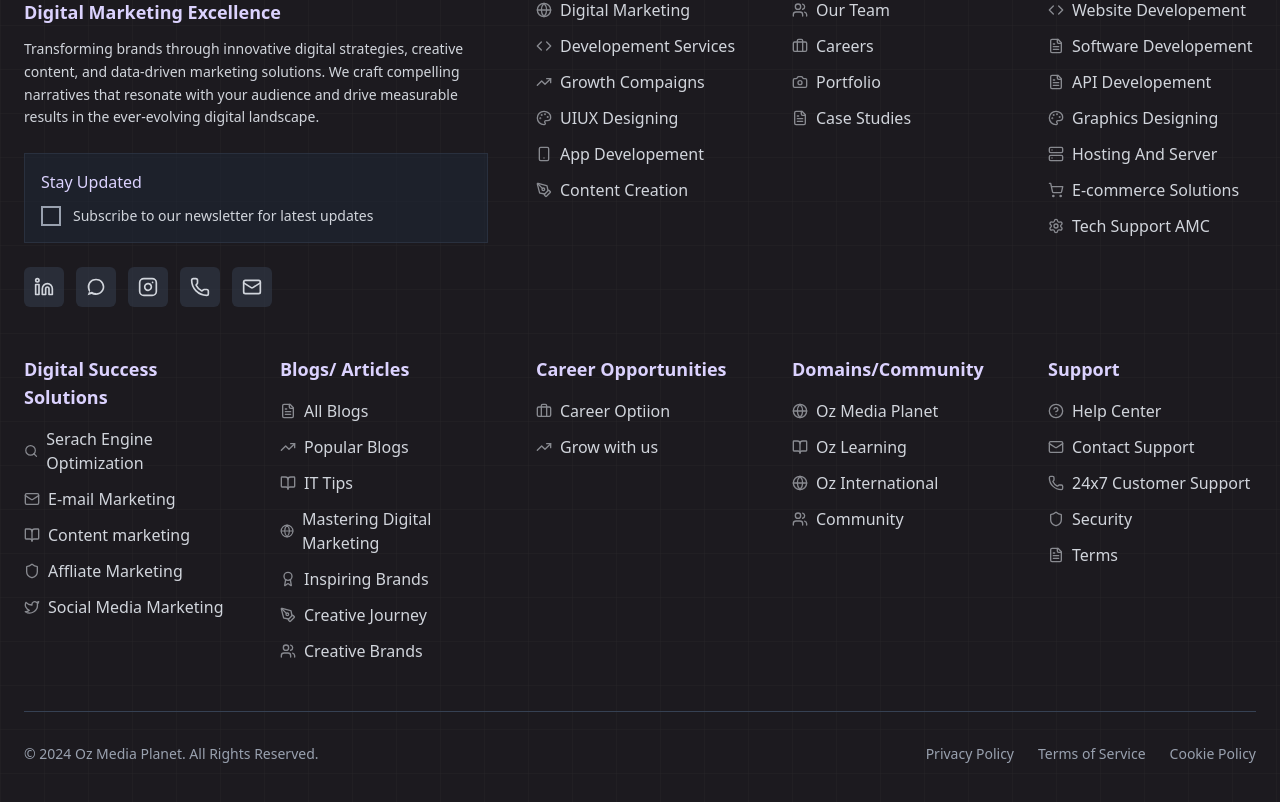
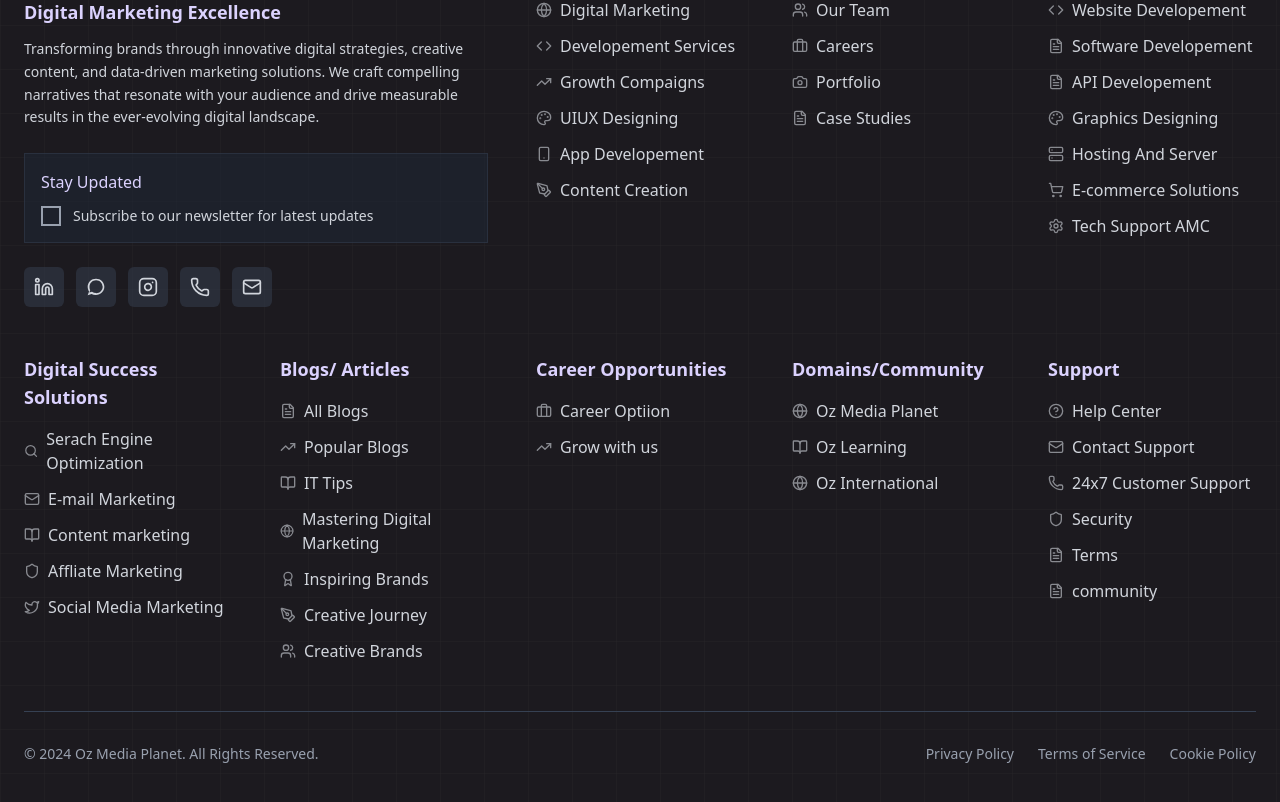
Before and after one commit to Suryansh9331/Official_OzMP_web, a React (Vite) app: page /privacy-policy in a window 1280 px wide. Shown: the part 4755-5557 px from the top of the page. Built offline with nearby package versions, Linux system fonts and the light colour scheme; a web font is replaced by a local one.

Commit message:
footer updated

```diff
--- a/src/Component/Footer.jsx
+++ b/src/Component/Footer.jsx
@@ -197,12 +197,28 @@ const footerSections = [
   {
     title: "Domains/Community",
     links: [
-      { label: "Oz Media Planet", icon: Globe, to: "" },
-      { label: "Oz Learning", icon: BookOpen, to: "" },
-      { label: "Oz International", icon: Globe, to: "" },
-      { label: "Community", icon: Users, to: "" },
+      {
+        label: "Oz Media Planet",
+        icon: Globe,
+        to: "https://ozmediaplanet.com",
+        external: true,
+      },
+      {
+        label: "Oz Learning",
+        icon: BookOpen,
+        to: "https://ozlearning.org",
+        external: true,
+      },
+      {
+        label: "Oz International",
+        icon: Globe,
+        to: "https://ozinternational.com",
+        external: true,
+      },
+       // keep internal
     ],
   },
+
   {
     title: "Support",
     links: [
@@ -215,6 +231,7 @@ const footerSections = [
       },
       { label: "Security", icon: Shield, to: "/privacy-policy" },
       { label: "Terms", icon: FileText, to: "/terms-and-condition" },
+      { label: "community", icon: FileText, to: "/contact-us" },
     ],
   },
 ];
@@ -364,6 +381,17 @@ const Footer = () => {
               <ul className="space-y-3">
                 {section.links.map((link, i) => (
                   <li key={i}>
+                    {link.external ? (
+                      <a
+                        href={link.to}
+                        target="_blank"
+                        rel="noopener noreferrer"
+                        className="flex items-center text-gray-300 hover:text-[#DBD2FE] transition-all duration-300 group hover:translate-x-1"
+                      >
+                        <link.icon className="w-4 h-4 mr-2 opacity-60 group-hover:opacity-100 transition-opacity duration-300" />
+                        {link.label}
+                      </a>
+                    ) : (
                       <Link
                         to={link.to}
                         className="flex items-center text-gray-300 hover:text-[#DBD2FE] transition-all duration-300 group hover:translate-x-1"
@@ -371,6 +399,7 @@ const Footer = () => {
                         <link.icon className="w-4 h-4 mr-2 opacity-60 group-hover:opacity-100 transition-opacity duration-300" />
                         {link.label}
                       </Link>
+                    )}
                   </li>
                 ))}
               </ul>
--- a/src/Component/Testimonial.jsx
+++ b/src/Component/Testimonial.jsx
@@ -206,7 +206,7 @@ const TestimonialSlider = () => {
       name: "Rohan Mehta",
       designation: "Founder",
       company: "Mehta Logistics",
-      image: "https://i.ibb.co/tXz7Ycc/indian-man1.jpg", // Indian man image
+      image: "https://images.unsplash.com/photo-1585846416120-3a7354ed7d39?w=600&auto=format&fit=crop&q=60&ixlib=rb-4.1.0&ixid=M3wxMjA3fDB8MHxzZWFyY2h8MTh8fGJ1c2luZXNzbWVufGVufDB8fDB8fHww", // Indian man image
       testimonial: `OZ Media Planet transformed our digital operations with a highly responsive and professional approach. They developed a streamlined, user-friendly corporate website along with a custom CRM system tailored to our logistics operations. The IT services they provided helped us eliminate paperwork, automate key processes like fleet tracking and order management, and improve operational efficiency by over 40%. Their after-support has been equally impressive, ensuring our digital systems evolve with our needs.`,
       rating: 5,
 
@@ -216,7 +216,7 @@ const TestimonialSlider = () => {
       name: "Neha Sharma",
       designation: "Marketing Head",
       company: "PureGlow Cosmetics",
-      image: "https://i.ibb.co/dLmdcJv/indian-woman1.jpg", // Indian woman image
+      image: "https://images.unsplash.com/photo-1551989745-347c28b620e5?w=600&auto=format&fit=crop&q=60&ixlib=rb-4.1.0&ixid=M3wxMjA3fDB8MHxzZWFyY2h8MTZ8fHByb2Zlc3Npb25hbCUyMGxhZHl8ZW58MHx8MHx8fDA%3D", // Indian woman image
       testimonial: `Our partnership with OZ Media Planet resulted in a complete brand repositioning across digital platforms. Their team conceptualized and executed a comprehensive digital marketing strategy — from social media management to influencer collaborations and targeted paid advertising. Within three months, we observed a 75% increase in social media engagement and a 35% uplift in sales conversion through our e-commerce website. Their creative team delivered visually stunning content that resonated with our target audience.`,
       rating: 5,
 
@@ -226,7 +226,7 @@ const TestimonialSlider = () => {
       name: "Arjun Rao",
       designation: "Co-founder",
       company: "EventEase",
-      image: "https://i.ibb.co/yy3tDdm/indian-man2.jpg", // Indian man image
+      image: "https://images.unsplash.com/flagged/photo-1553642618-de0381320ff3?w=600&auto=format&fit=crop&q=60&ixlib=rb-4.1.0&ixid=M3wxMjA3fDB8MHxzZWFyY2h8MTl8fGJ1c2luZXNzbWVufGVufDB8fDB8fHww", // Indian man image
       testimonial: `Working with OZ Media Planet on our event management app was a seamless experience. From the initial wireframes to the final deployment on both Android and iOS platforms, their team maintained clear communication and quick turnaround times. They not only developed a fully functional mobile application but also created a complementary event website and designed our brand identity from scratch. Thanks to their technical and creative support, our platform has become one of the top-rated local event discovery apps.`,
       rating: 5,
 
--- a/src/Pages/Team/MemeberCard.jsx
+++ b/src/Pages/Team/MemeberCard.jsx
@@ -4,6 +4,8 @@ import Surya from "../../assets/OurTeam/Suryansh.jpeg"
 import Atul from "../../assets/OurTeam/Atul.JPG"
 import Rajeev from "../../assets/OurTeam/rajeev (2).jpg"
 import palak from "../../assets/OurTeam/palak.jpeg"
+import Avni from "../../assets/OurTeam/Avni1.jpg"
+import Avni2 from "../../assets/OurTeam/Avni2.jpg"
 const OurTeam = () => {
   const teamMembers = [
     {
@@ -11,7 +13,7 @@ const OurTeam = () => {
 
       designation: " Founder & CEO",
       image:
-        "https://images.unsplash.com/photo-1580489944761-15a19d654956?w=400&h=500&fit=crop&crop=face",
+        Avni,
       description:
         "Visionary founder and CEO driving digital innovation and business transformation. Leading OZ Media Planet with strategic expertise in market positioning and growth.",
       socialLinks: ["facebook", "twitter", "instagram", "pinterest"],
```
Also changed, not shown: 2 other files (tests, documents, lock files or other folders). Lines whose indentation alone changed are shown as unchanged.
